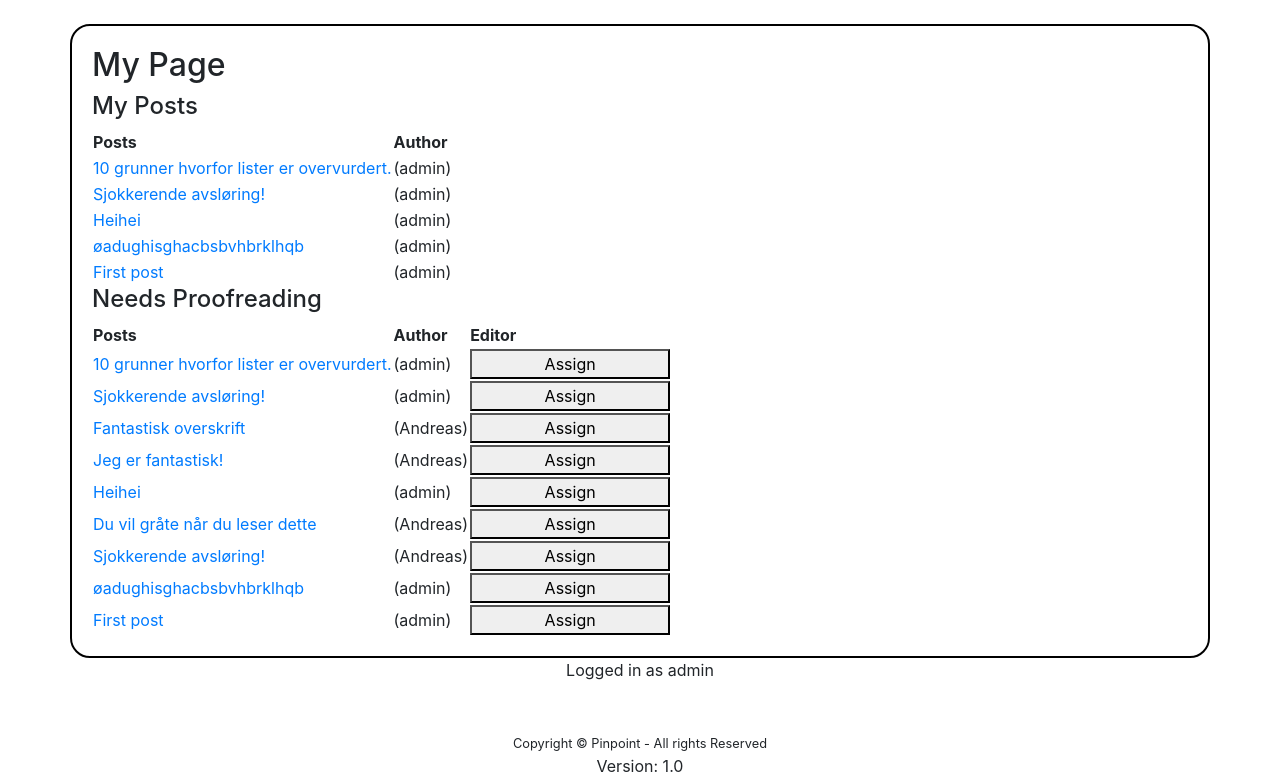
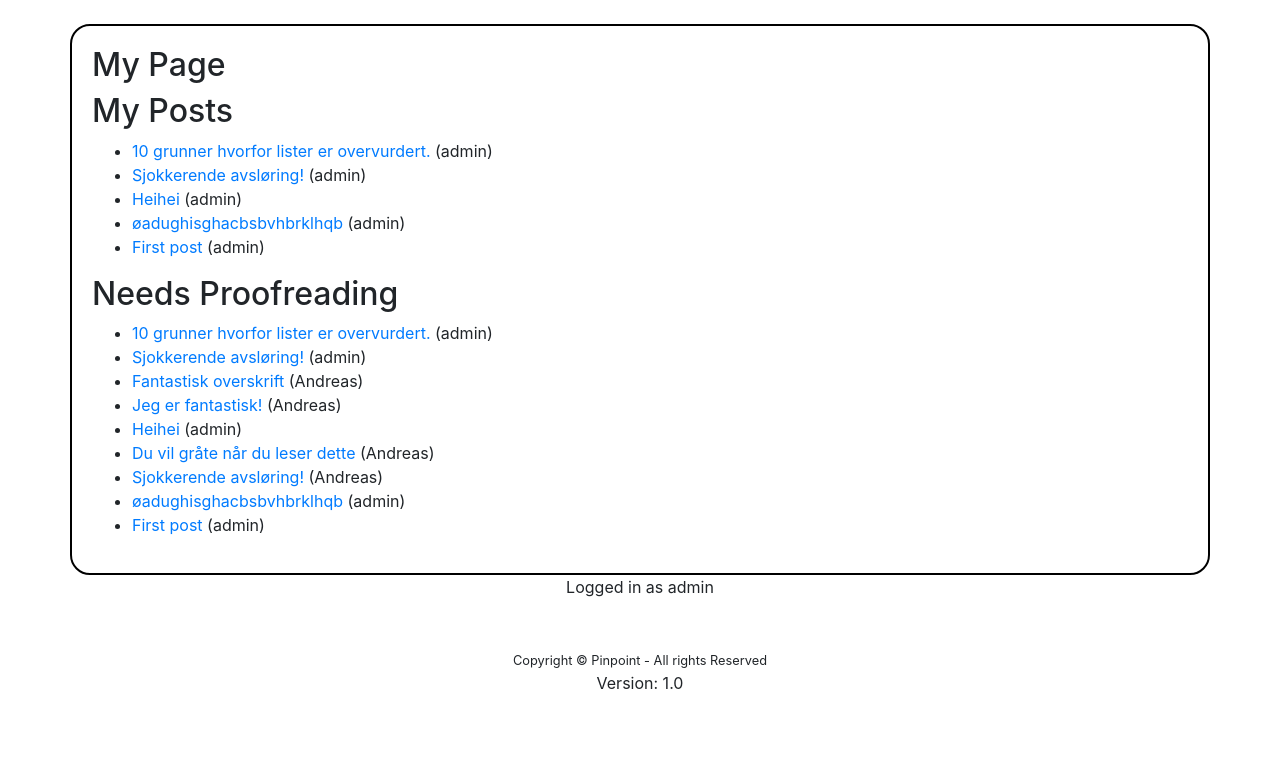
Before and after one commit to andrmoe/IT1901_17_andrmoe, a Django app: page /my_page/ in a window 1280 px wide. Shown: the part 56-834 px from the top of the page. After the commit the page ends 745 px from the top, so only its background shows below. Run offline with Django 3.2, Linux system fonts and the light colour scheme; a user stored in the database is signed in; data comes from the database, SQL or seed files in the repository; both versions use the stored data as it was after the commit; some libraries are stand-ins or nearby versions.

Commit message:
Revert "endret design"
This reverts commit 4365ce39bf6c4dbcd08ff4be9f21700f6fb3398c

```diff
--- a/pinpoint/view_content/templates/view_content/my_page.html
+++ b/pinpoint/view_content/templates/view_content/my_page.html
@@ -6,30 +6,24 @@
 
 
 	{% if posts %}
-	<h4>My Posts</h4>
-	<table>
-	<tr><th>Posts</th><th>Author</th></tr>
+	<h2>My Posts</h2>
+	<ul>
  		{% for post in posts %}
-	<tr>
-		 <td><a href="/{{ post.id }}">{{ post.title }}</a></td><td> ({{post.author}})</td>
-	</tr>
+	<li>
+		 <a href="/{{ post.id }}">{{ post.title }}</a> ({{post.author}})
+	</li>
  		{% endfor %}
-	</table>
+	</ul>
 {% endif %}
 
 {% if needs_proofreading %}
-<h4>Needs Proofreading</h4>
-<table>
-<tr>
-	<th>Posts</th><th>Author</th><th>Editor</th>
-</tr>
+<h2>Needs Proofreading</h2>
+<ul>
 	{% for post in needs_proofreading %}
-<tr>
-	 <td><a href="edit/{{ post.id }}">{{ post.title }}</a></td><td>({{post.author}})</td><td>
-	 	<button onclick="#">Assign</button>
-	</button>
-</tr>
+<li>
+	 <a href="/{{ post.id }}">{{ post.title }}</a> ({{post.author}})
+</li>
 	{% endfor %}
-</table>
+</ul>
 {% endif %}
 {% endblock %}
```
Also changed, not shown: pinpoint/db.sqlite3.
